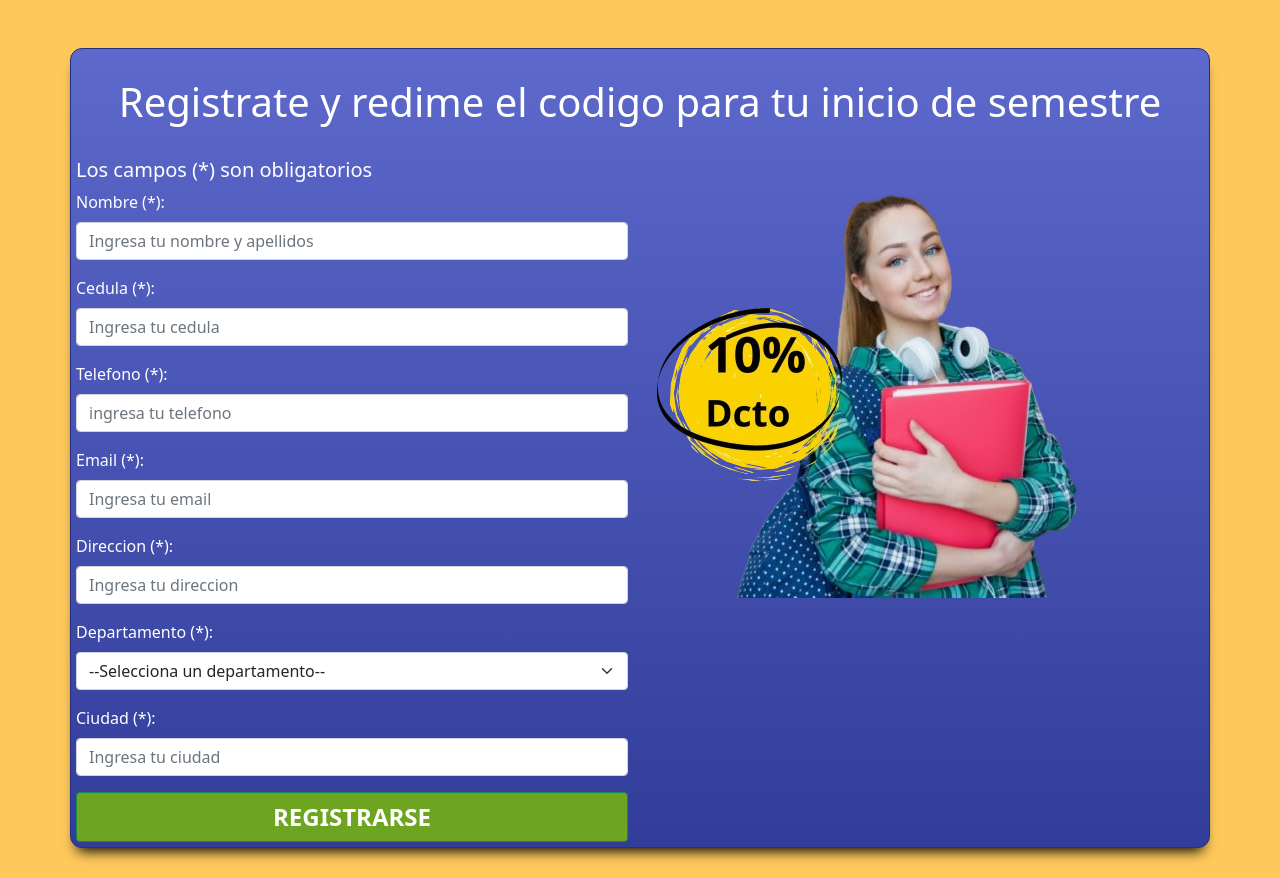
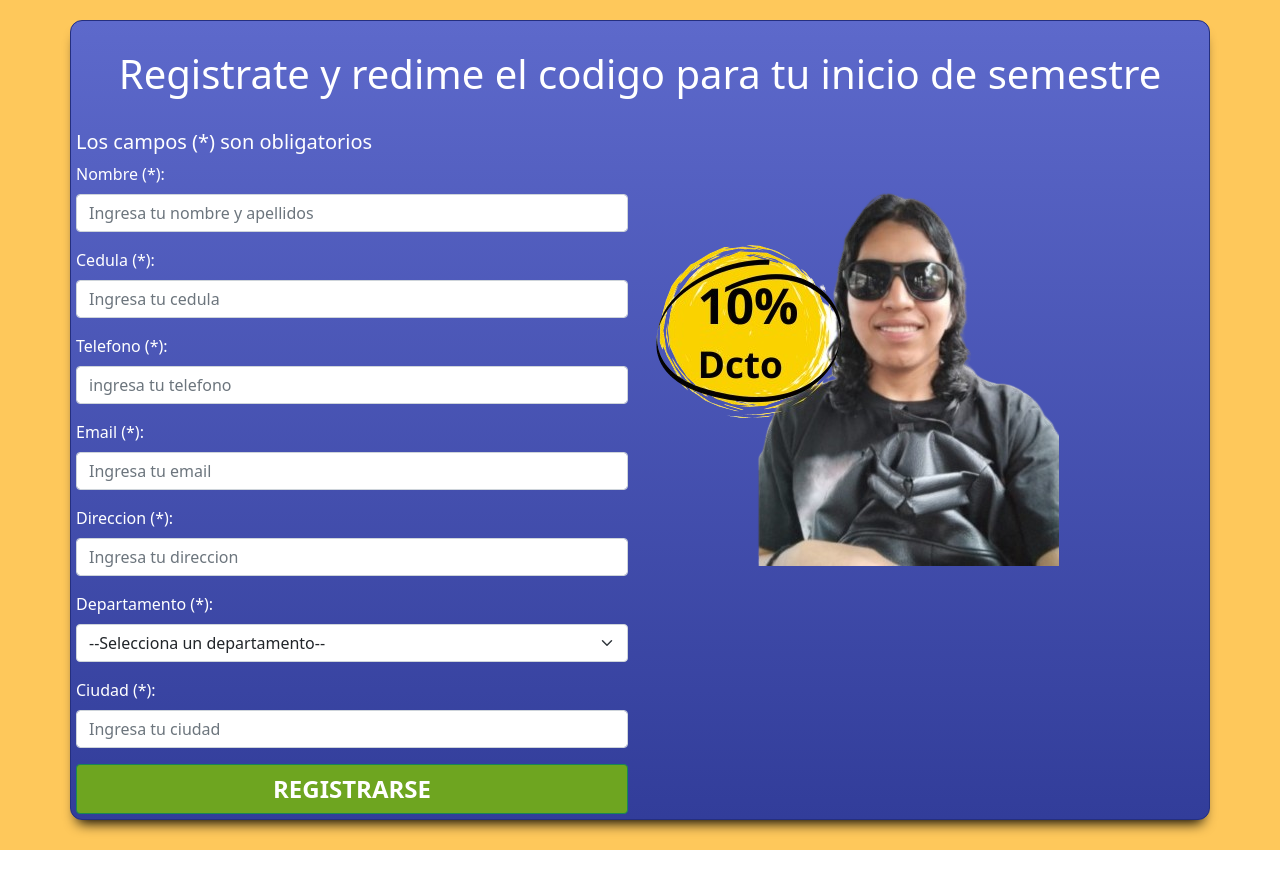
Before and after one commit to yuldorolmedomulcue/proyect_descuento_pdo, a PHP site: page / in a window 1280 px wide. After the commit the page ends 850 px from the top, so only its background shows below. Run offline with PHP 8.4, Linux system fonts and the light colour scheme.

Commit message:
segundo commit img

```diff
--- a/index.php
+++ b/index.php
@@ -17,7 +17,7 @@
 
 <body>
 
-    <div class="container mt-5 caja">
+    <div class="container caja">
         <div class="row mt-4">
             <h1 class="text-center">Registrate y redime el codigo para tu inicio de semestre</h1>
         </div>
@@ -127,7 +127,7 @@
                 </div>
 
                 <div class="col-sm-6">
-                    <img src="img/mujer.png" class="img-fluid">
+                    <img src="img/estudiante.png" class="img-fluid">
                 </div>
             </div>
 
```
Also changed, not shown: img/estudiante.png (added), img/mujer.png (deleted).
